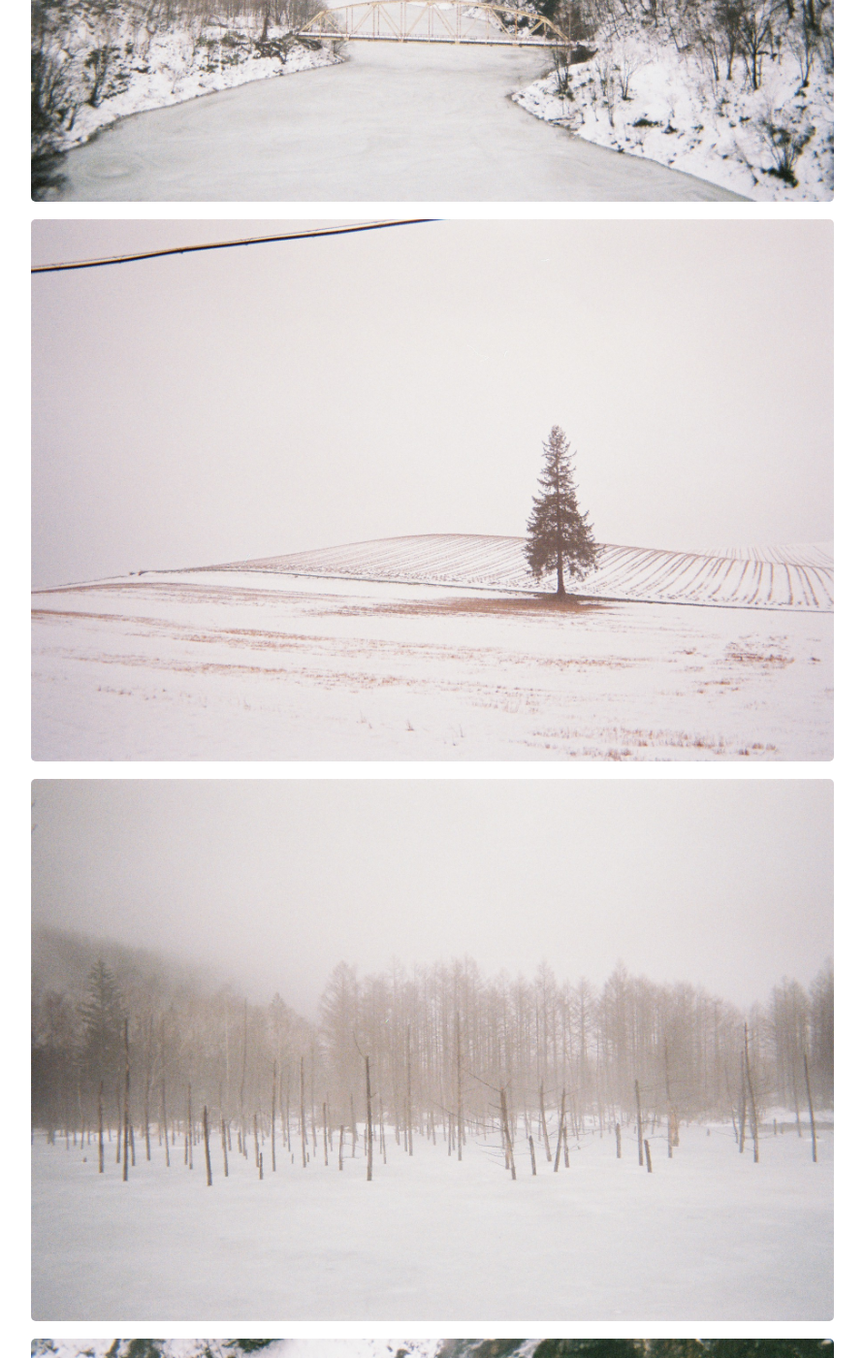
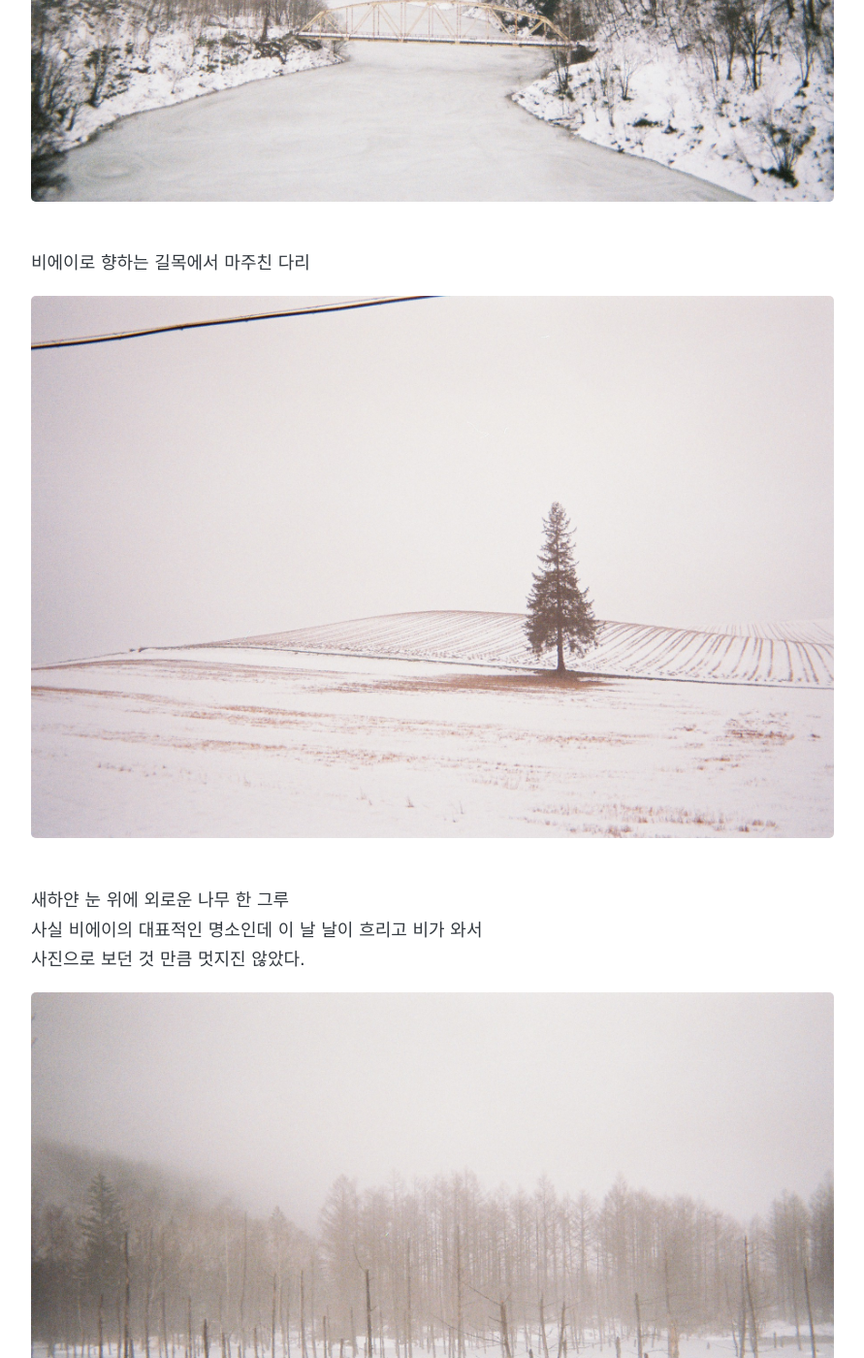
Before and after one commit to maeeemi/maeeemi.github.io, a Jekyll site: the page built from _posts/2018-08-25-Photo_Sapporo.md, in a window 1280 px wide and 1400 px high, scrolled down 625 px. Shown: the whole window at 97% size, without its empty margins (194-1085 px from the left). Built offline with Jekyll 4.4.1, drawn with Linux system fonts in a browser that asks for light colours; some web fonts are replaced; comment, search, counter and statistics services are not loaded.

Commit message:
내용 추가

```diff
--- a/_posts/2018-08-25-Photo_Sapporo.md
+++ b/_posts/2018-08-25-Photo_Sapporo.md
@@ -9,8 +9,12 @@ share: true
 ---
 
 ![sp1](/images/photo_sapporo/sp1.jpg)
+비에이로 향하는 길목에서 마주친 다리
 
 ![sp2](/images/photo_sapporo/sp2.jpg)
+새하얀 눈 위에 외로운 나무 한 그루
+사실 비에이의 대표적인 명소인데 이 날 날이 흐리고 비가 와서
+사진으로 보던 것 만큼 멋지진 않았다.
 
 ![sp3](/images/photo_sapporo/sp3.jpg)
 
```
